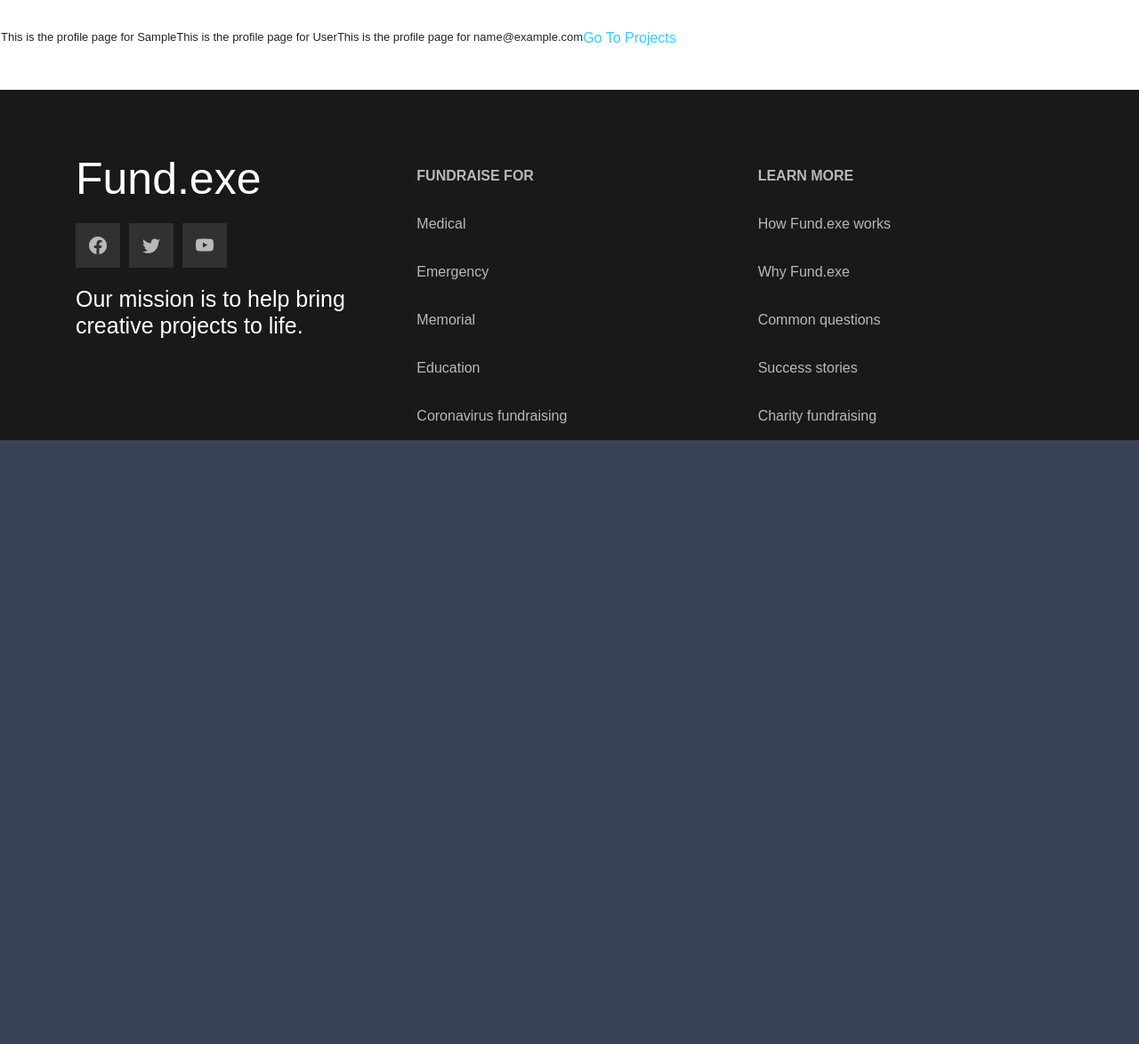
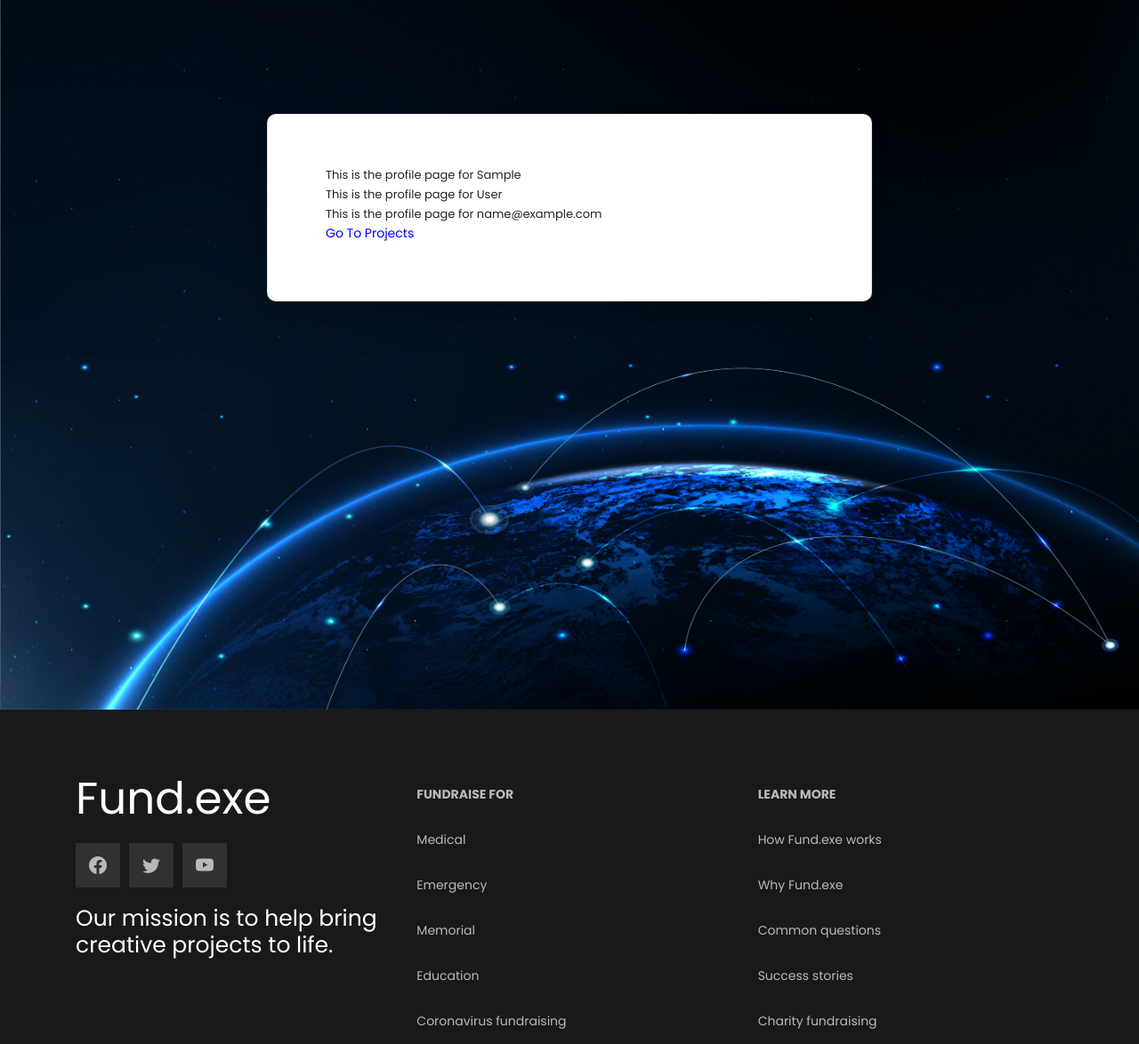
Before and after one commit to hamdyadam97/Crowd_Funding, a Django app: page /profile/1 in a window 1280 px wide. Shown: the part 801-1975 px from the top of the page at 89% size. Before the commit the page ends 1296 px from the top, so only its background shows below. Run offline with Django 4.2, Linux system fonts and the light colour scheme; tables that the repository leaves empty hold one stand-in row (values such as "Sample post"); some libraries are stand-ins or nearby versions.

Commit message:
Update profile.html

```diff
--- a/account/templates/account/profile.html
+++ b/account/templates/account/profile.html
@@ -1,12 +1,46 @@
 {% extends 'base.html' %}
-{% block title %}Profile Page{% endblock title %}
+{% load crispy_forms_tags %}
+{%load static%}
 {% block content %}
-    <div class="row my-3 p-3">
-        <p>This is the profile page for {{account.firstname}}</p>
-        <p>This is the profile page for {{account.lastname}}</p>
-        <p>This is the profile page for {{account.email}}</p>
-	<a href="{%url 'account:view_projects' account.id %}" >Go To Projects </a>
 
-	</div>
+   <link href="{%static 'vendorl/mdi-font/css/material-design-iconic-font.min.css'%}" rel="stylesheet" media="all">
+    <link href="{%static 'vendorl/font-awesome-4.7/css/font-awesome.min.css'%}" rel="stylesheet" media="all">
+    <!-- Font special for pages-->
+    <link href="https://fonts.googleapis.com/css?family=Poppins:100,100i,200,200i,300,300i,400,400i,500,500i,600,600i,700,700i,800,800i,900,900i" rel="stylesheet">
 
-{% endblock content %}
+    <!-- Vendor CSS-->
+    <link href="{%static 'vendorl/select2/select2.min.css'%}" rel="stylesheet" media="all">
+    <link href="{%static 'vendorl/datepicker/daterangepicker.css'%}" rel="stylesheet" media="all">
+
+    <!-- Main CSS-->
+    <link href="{%static 'css/main.css'%}" rel="stylesheet" media="all">
+
+<div class="page-wrapper bg-gra-02 p-t-130 p-b-100 font-poppins">
+        <div class="wrapper wrapper--w680">
+            <div class="card card-4">
+                <div class="card-body">
+                <p>This is the profile page for {{account.firstname}}</p>
+                <p>This is the profile page for {{account.lastname}}</p>
+                <p>This is the profile page for {{account.email}}</p>
+                <a href="{%url 'account:view_projects' account.id %}" style="color: blue">Go To Projects </a>
+
+        	</div>
+                </div>
+            </div>
+        </div>
+
+    <!-- Jquery JS-->
+    <script src="{%static 'vendorl/jquery/jquery.min.js'%}"></script>
+    <!-- Vendor JS-->
+    <script src="{%static 'vendorl/select2/select2.min.js'%}"></script>
+    <script src="{%static 'vendorl/datepicker/moment.min.js'%}"></script>
+    <script src="{%static 'vendorl/datepicker/daterangepicker.js'%}"></script>
+
+    <!-- Main JS-->
+    <script src="{%static 'js/global.js'%}"></script>
+{% endblock %}
+{% block header %}
+{% endblock %}
+{%block name%}
+{{request.session.email}}
+{%endblock%}
```
